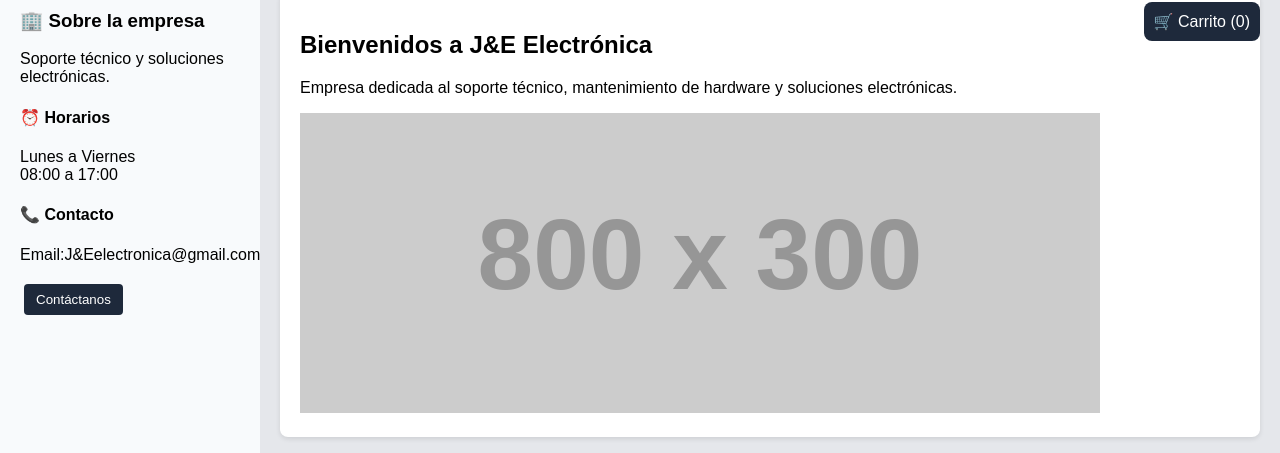
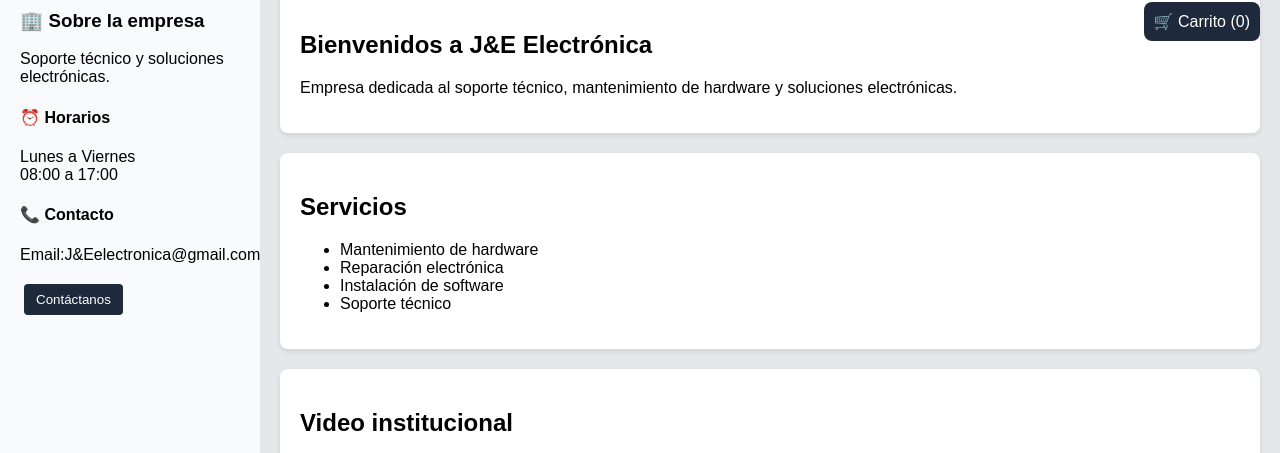
Before and after one commit to jaimeplayx93-cpu/J-E-electronica, a plain HTML site: page index.html in a window 1280 px wide. Shown: the part 78-531 px from the top of the page. Drawn offline with Linux system fonts and the light colour scheme; placeholder pictures from the web are drawn by us.

Commit message:
Remove placeholder image from inicio section

```diff
--- a/index.html
+++ b/index.html
@@ -176,7 +176,6 @@ button{
 <section id="inicio" class="card">
 <h2>Bienvenidos a J&E Electrónica</h2>
 <p>Empresa dedicada al soporte técnico, mantenimiento de hardware y soluciones electrónicas.</p>
-<img src="https://via.placeholder.com/800x300">
 </section>
 
 <section id="servicios" class="card">
```
